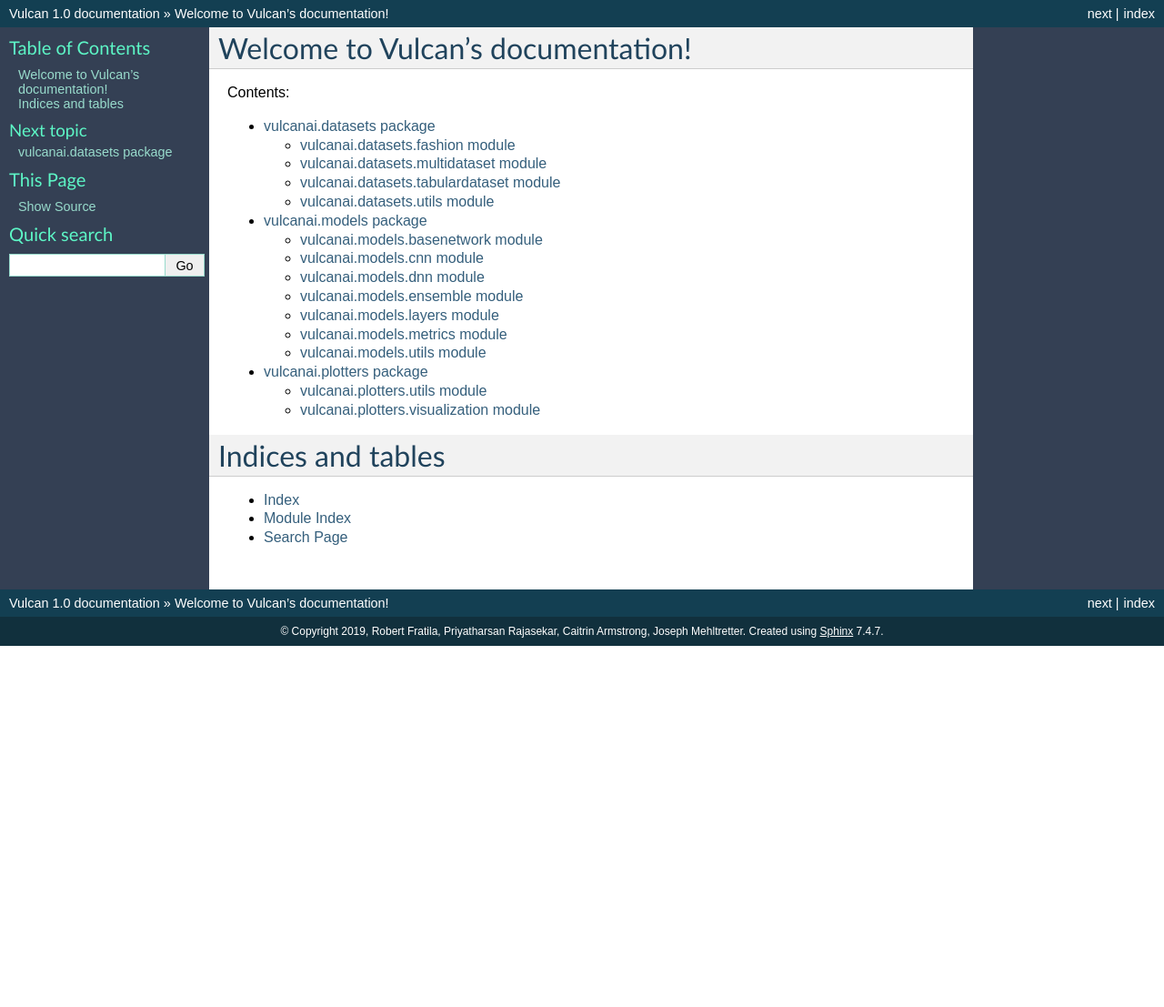
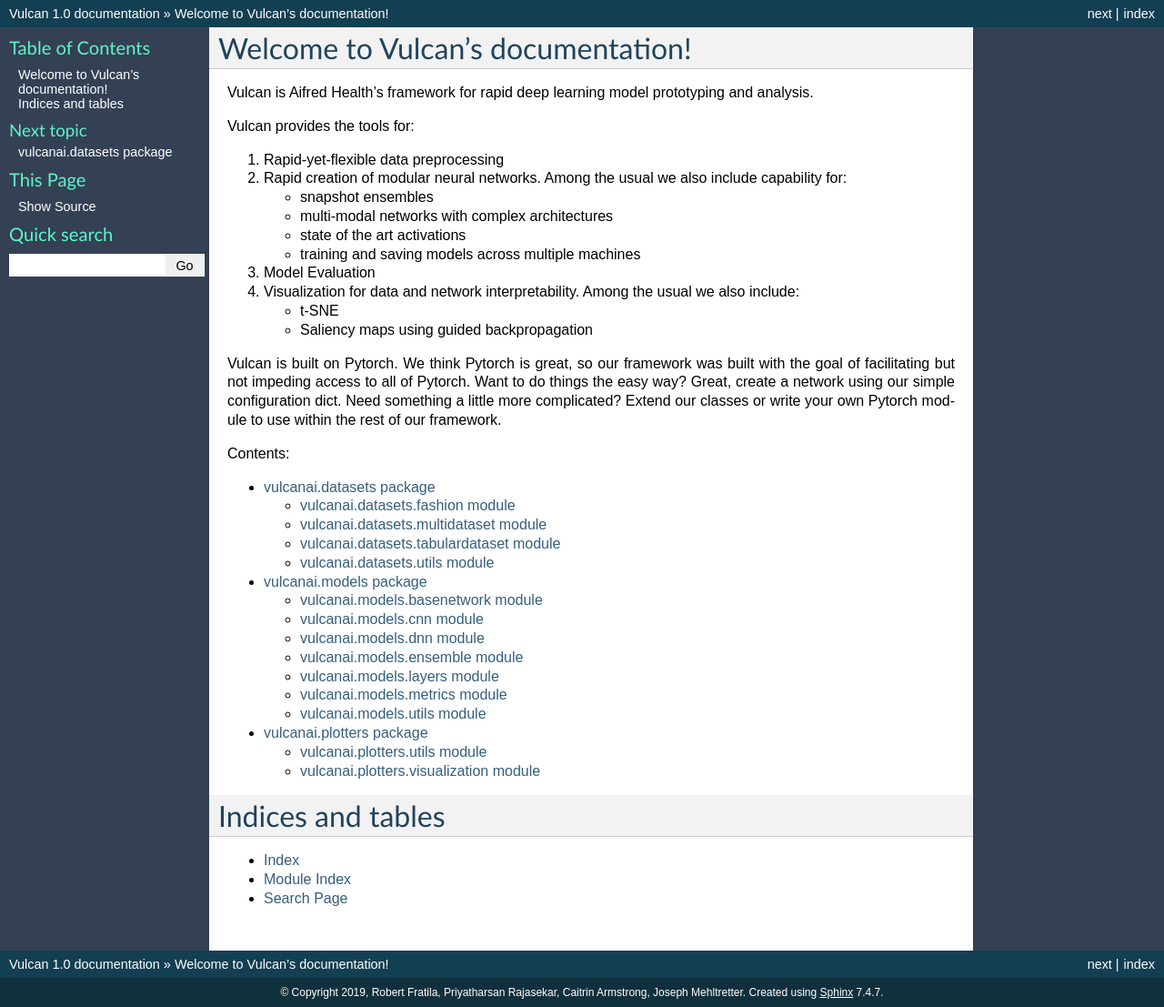
Before and after one commit to Aifred-Health/VulcanAI, a Sphinx documentation site: the page built from docs/source/index.rst, in a window 1280 px wide. Shown: the whole page at 91% size. Built offline with Sphinx 7.4.7, drawn with Linux system fonts in a browser that asks for light colours; the version number is read from the project's files by our own code; before the commit the page ends 900 px from its top, so only the background shows below that.

Commit message:
add blurb and link colours

```diff
--- a/docs/source/conf.py
+++ b/docs/source/conf.py
@@ -92,7 +92,8 @@
 html_theme = 'classic'
 html_theme_options = {
     "sidebarbgcolor": "#344054",
-    "sidebartextcolor": "#5df6c6"
+    "sidebartextcolor": "#5df6c6",
+    "sidebarlinkcolor": "white"
 }
 
 # Theme options are theme-specific and customize the look and feel of a theme
--- a/docs/source/index.rst
+++ b/docs/source/index.rst
@@ -5,6 +5,30 @@
 
 Welcome to Vulcan's documentation!
 ==================================
+
+Vulcan is Aifred Health's framework for rapid deep learning model prototyping and analysis.
+
+Vulcan provides the tools for:
+
+1. Rapid-yet-flexible data preprocessing
+
+2. Rapid creation of modular neural networks. Among the usual we also include capability for:
+
+   - snapshot ensembles
+   - multi-modal networks with complex architectures
+   - state of the art activations
+   - training and saving models across multiple machines
+
+3. Model Evaluation
+
+4. Visualization for data and network interpretability. Among the usual we also include:
+
+   - t-SNE
+   - Saliency maps using guided backpropagation
+
+
+Vulcan is built on Pytorch. We think Pytorch is great, so our framework was built with the goal of facilitating but not impeding access to all of Pytorch. Want to do things the easy way? Great, create a network using our simple configuration dict. Need something a little more complicated? Extend our classes or write your own Pytorch module to use within the rest of our framework.
+
 
 .. toctree::
    :maxdepth: 2
```
